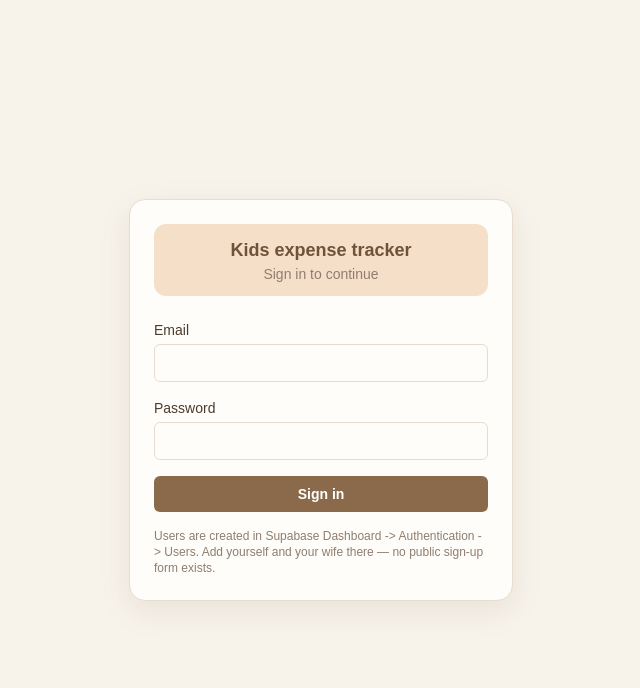
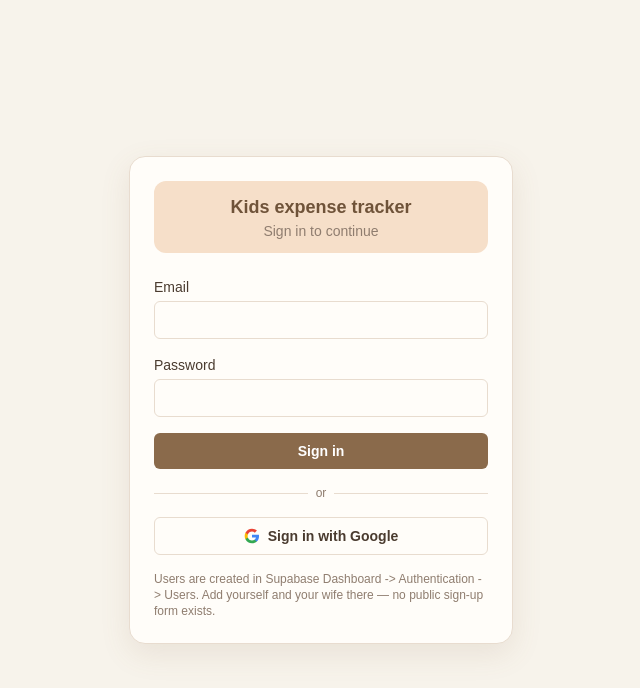
Before and after one commit to herbio8/kids-expense-tracker, a Next.js app: page / in a window 1280 px wide. Shown: the top 688 px of the page, without its empty margins (319-959 px from the left). Built offline with nearby package versions, Linux system fonts and the light colour scheme; no server answers.

Commit message:
update login page to use google credentials.

```diff
--- a/app/components/Login.js
+++ b/app/components/Login.js
@@ -16,6 +16,21 @@
     const { error } = await supabase.auth.signInWithPassword({ email, password });
     setLoading(false);
     if (error) setError(error.message);
+  }
+
+  async function handleGoogleLogin() {
+    setError("");
+    setLoading(true);
+    const { error } = await supabase.auth.signInWithOAuth({
+      provider: 'google',
+      options: {
+        redirectTo: `${window.location.origin}/`,
+      },
+    });
+    if (error) {
+      setError(error.message);
+      setLoading(false);
+    }
   }
 
   return (
@@ -57,6 +72,27 @@
           {loading ? "Signing in..." : "Sign in"}
         </button>
 
+        <div className="my-4 flex items-center">
+          <div className="flex-1 border-t border-border"></div>
+          <span className="px-2 text-xs text-muted">or</span>
+          <div className="flex-1 border-t border-border"></div>
+        </div>
+
+        <button
+          type="button"
+          onClick={handleGoogleLogin}
+          disabled={loading}
+          className="w-full flex items-center justify-center gap-2 rounded-md border border-border bg-surface px-4 py-2 text-sm font-semibold text-text transition hover:bg-surface-strong disabled:opacity-50"
+        >
+          <svg className="w-4 h-4" viewBox="0 0 24 24">
+            <path d="M22.56 12.25c0-.78-.07-1.53-.2-2.25H12v4.26h5.92c-.26 1.37-1.04 2.53-2.21 3.31v2.77h3.57c2.08-1.92 3.28-4.74 3.28-8.09z" fill="#4285F4"/>
+            <path d="M12 23c2.97 0 5.46-.98 7.28-2.66l-3.57-2.77c-.98.66-2.23 1.06-3.71 1.06-2.86 0-5.29-1.93-6.16-4.53H2.18v2.84C3.99 20.53 7.7 23 12 23z" fill="#34A853"/>
+            <path d="M5.84 14.09c-.22-.66-.35-1.36-.35-2.09s.13-1.43.35-2.09V7.07H2.18C1.43 8.55 1 10.22 1 12s.43 3.45 1.18 4.93l2.85-2.22.81-.62z" fill="#FBBC05"/>
+            <path d="M12 5.38c1.62 0 3.06.56 4.21 1.64l3.15-3.15C17.45 2.09 14.97 1 12 1 7.7 1 3.99 3.47 2.18 7.07l3.66 2.84c.87-2.6 3.3-4.53 6.16-4.53z" fill="#EA4335"/>
+          </svg>
+          Sign in with Google
+        </button>
+
         <p className="text-xs text-muted mt-4">
           Users are created in Supabase Dashboard -&gt; Authentication -&gt; Users.
           Add yourself and your wife there — no public sign-up form exists.
```
